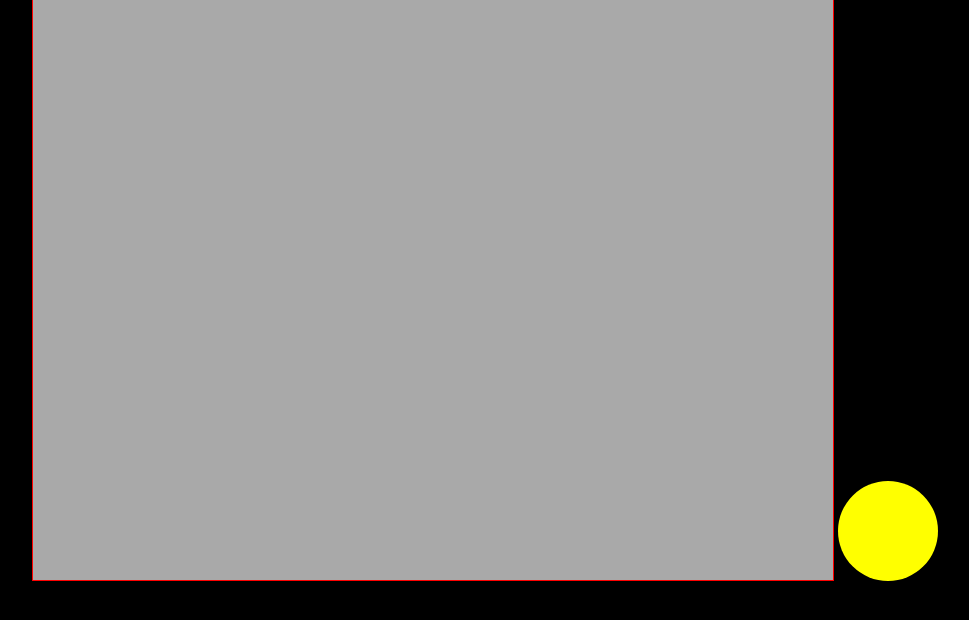
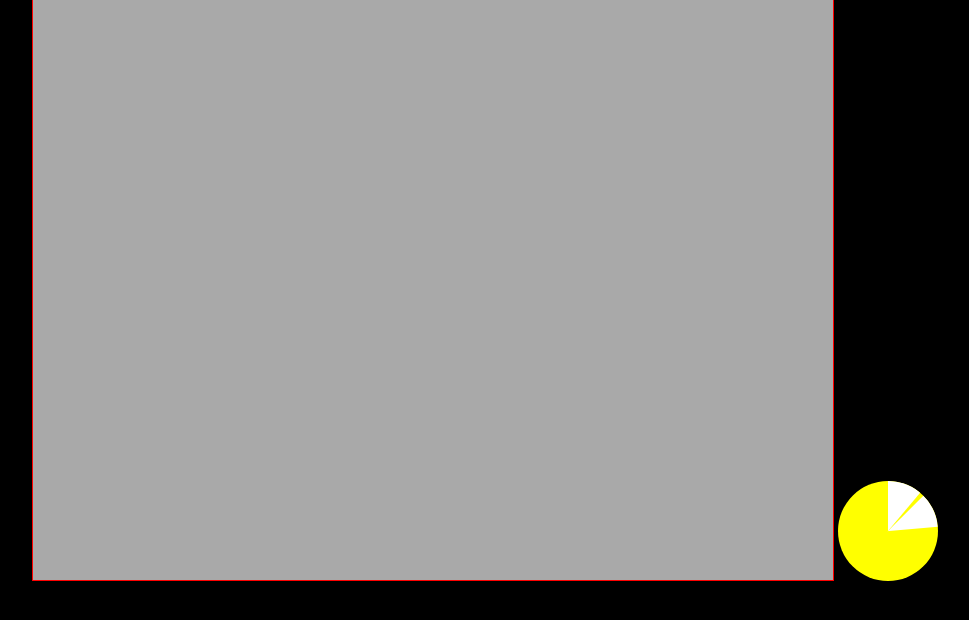
Before and after one commit to Scatchell/windy_distractions, a plain HTML site: page index.html in a window 1280 px wide. Shown: the part 98-718 px from the top of the page, without its empty margins (180-1149 px from the left). Drawn offline with nearby package versions, Linux system fonts and the light colour scheme.

Commit message:
Game can create healthpie and add slices --Anthony

```diff
--- a/index.html
+++ b/index.html
@@ -24,7 +24,6 @@
       <h2>Windy Distractions</h2>
       <div id="gameplayArea"></div>
       <div id="healthgraph" class="pieContainer">
-        <div class="pieBackground"></div>
       </div>
     </div>
   </body>
--- a/src/Game.js
+++ b/src/Game.js
@@ -15,6 +15,35 @@ Game = function() {
 
   this.gameMusic = new Audio("assets/music/pdream.mp3");
   this.gameMusic.play();
+
+  this.healthGraph = $("#healthgraph");
+  this.createHealthMeter();
+  this.addLifeSlice(0);
+  this.addLifeSlice(45);
+}
+
+Game.prototype.createHealthMeter = function() {
+  this.healthMeter = document.createElement("div");
+  this.healthMeter.className = 'pieBackground';
+  this.healthGraph.append(this.healthMeter);
+}
+
+Game.prototype.addLifeSlice = function(start) {
+  var lifeSlicePosition = document.createElement("div");
+  lifeSlicePosition.className = "hold";
+  var lifeSliceSize = document.createElement("div");
+  lifeSliceSize.className = "pie";
+
+  lifeSlicePosition.appendChild(lifeSliceSize);
+  this.healthGraph.append(lifeSlicePosition);
+
+  var browserPrefixes = ["-webkit-", "-moz-", "-o-", ""];
+
+  browserPrefixes.forEach(function(prefix) {
+      lifeSlicePosition.style[prefix + "transform"] = "rotate("+start+"deg)";
+      lifeSliceSize.style[prefix + "transform"] = "rotate("+40+"deg)";
+      });
+  lifeSliceSize.style["background-color"] = "white";
 }
 
 Game.prototype.setKeyEvents = function() {
```
